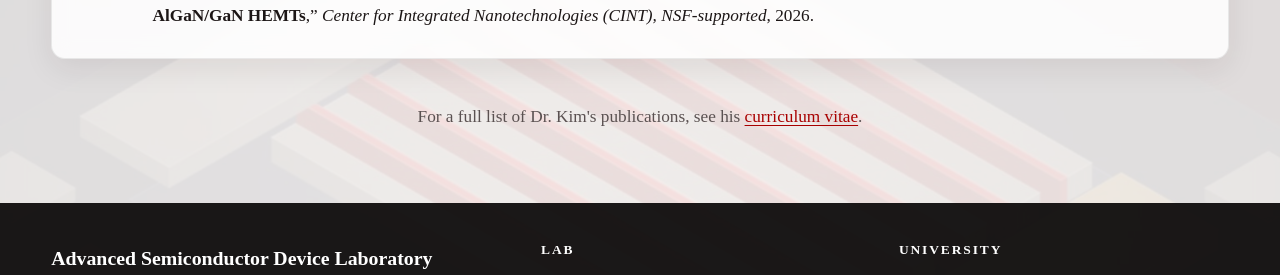
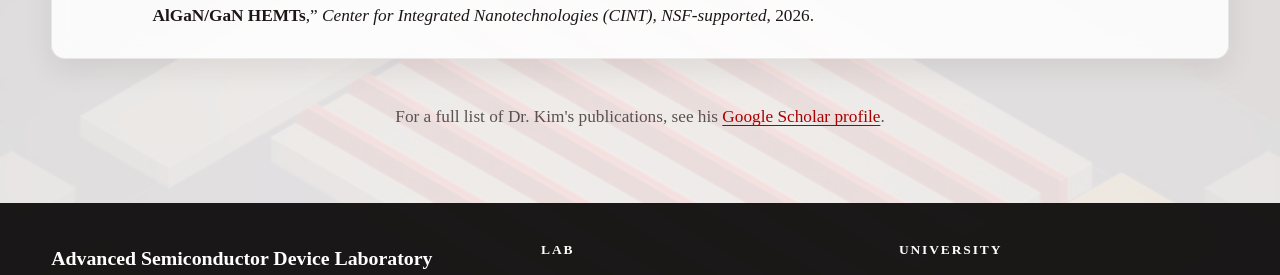
Before and after one commit to asdl-ttu/asdl-ttu.github.io, a Jekyll site: the page built from publications.html, in a window 1280 px wide and 900 px high, scrolled down 586 px. Shown: the part 269-544 px from the top of the window. Built offline with Jekyll 4.4.1, drawn with Linux system fonts in a browser that asks for light colours.

Commit message:
Update link to Dr. Kim's publications

```diff
--- a/publications.html
+++ b/publications.html
@@ -35,4 +35,4 @@ description: Journal papers, conference papers and posters from the Advanced Sem
   {% endif %}
 {% endfor %}
 
-<p class="muted" style="text-align:center">For a full list of Dr. Kim's publications, see his <a href="https://www.depts.ttu.edu/ece/faculty/taewoo_kim/Kim_CV_2024.pdf">curriculum vitae</a>.</p>
+<p class="muted" style="text-align:center">For a full list of Dr. Kim's publications, see his <a href="https://scholar.google.com/citations?hl=en&user=9y2qcTIAAAAJ&view_op=list_works&sortby=pubdate">Google Scholar profile</a>.</p>
```
